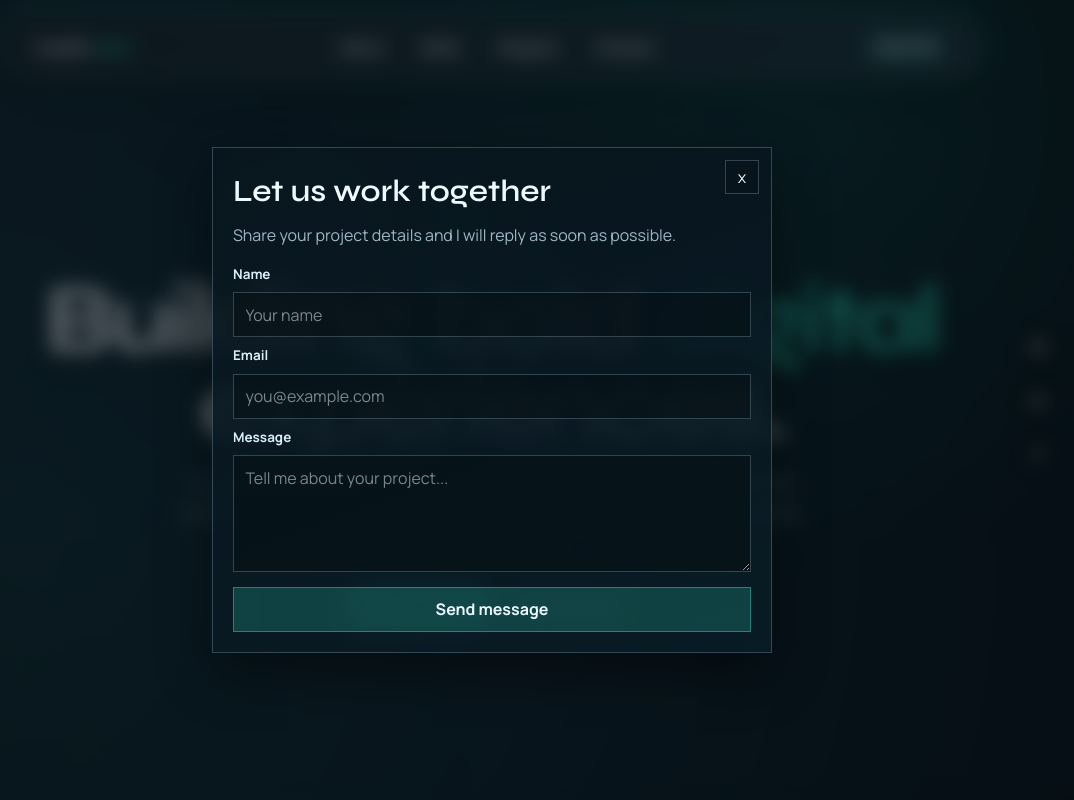
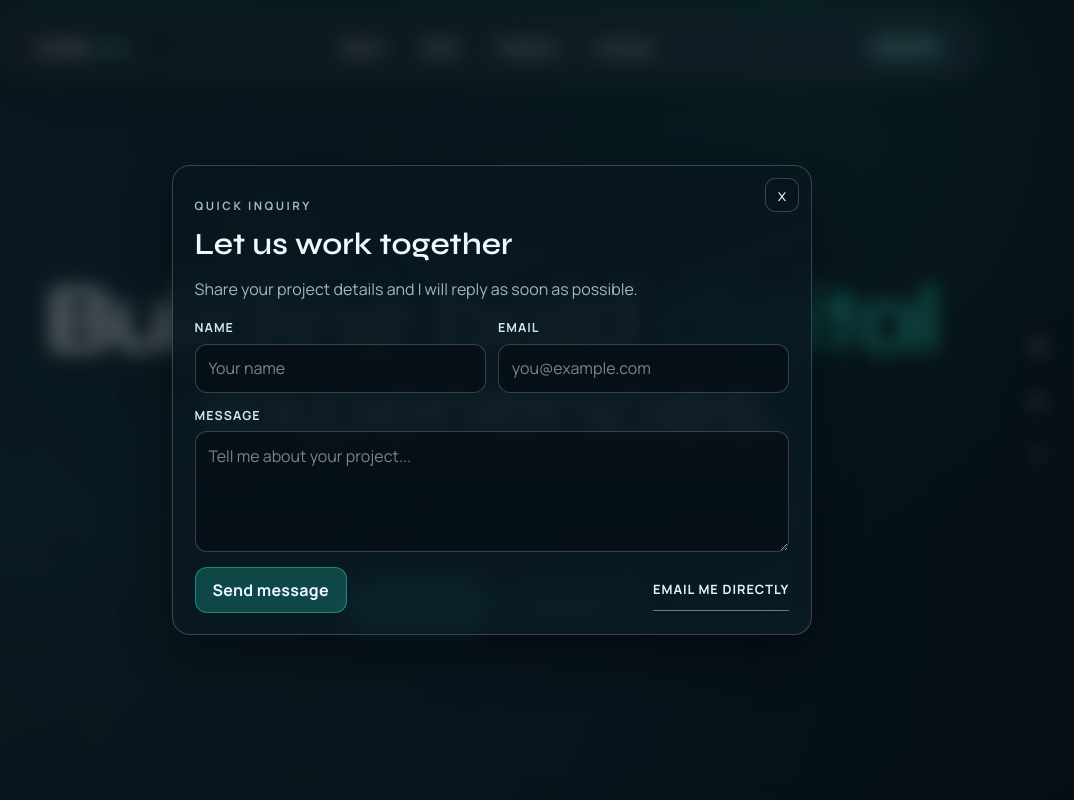
Before and after one commit to aintdrevv/markdev, a React (Vite) app: page / in a window 1280 px wide. Both pictures are taken after a click on the button "HIRE ME". Shown: the top 800 px of the page, without its empty margins (148-1222 px from the left). Built offline with nearby package versions, Linux system fonts and the light colour scheme.

Commit message:
Remove hero background image and clean related styles

```diff
--- a/src/App.jsx
+++ b/src/App.jsx
@@ -1,4 +1,4 @@
-import { useEffect, useLayoutEffect, useState } from 'react';
+import { useEffect, useState } from 'react';
 import Header from './components/Header.jsx';
 import Hero from './components/Hero.jsx';
 import About from './components/About.jsx';
@@ -13,12 +13,6 @@ function App() {
   const [isLoading, setIsLoading] = useState(true);
   const [isVisible, setIsVisible] = useState(false);
   const [isContactModalOpen, setIsContactModalOpen] = useState(false);
-
-  useLayoutEffect(() => {
-    document.documentElement.classList.remove('theme-light');
-    document.body.classList.remove('theme-light');
-    window.localStorage.setItem('theme', 'dark');
-  }, []);
 
   useEffect(() => {
     if (isLoading) return;
--- a/src/components/ContactModal.jsx
+++ b/src/components/ContactModal.jsx
@@ -87,6 +87,7 @@ export default function ContactModal({ open, onClose }) {
         <button type="button" className="contact-modal-close" aria-label="Close contact modal" onClick={onClose}>
           x
         </button>
+        <p className="contact-modal-kicker">Quick Inquiry</p>
         <h3>Let us work together</h3>
         <p>Share your project details and I will reply as soon as possible.</p>
 
@@ -97,6 +98,8 @@ export default function ContactModal({ open, onClose }) {
         ) : null}
 
         <form className="contact-modal-form" onSubmit={handleSubmit}>
+          <div className="contact-modal-row">
+            <div className="contact-modal-field">
               <label htmlFor="modal-name">Name</label>
               <input
                 id="modal-name"
@@ -106,7 +109,9 @@ export default function ContactModal({ open, onClose }) {
                 placeholder="Your name"
                 required
               />
+            </div>
 
+            <div className="contact-modal-field">
               <label htmlFor="modal-email">Email</label>
               <input
                 id="modal-email"
@@ -116,7 +121,10 @@ export default function ContactModal({ open, onClose }) {
                 placeholder="you@example.com"
                 required
               />
+            </div>
+          </div>
 
+          <div className="contact-modal-field">
             <label htmlFor="modal-message">Message</label>
             <textarea
               id="modal-message"
@@ -126,10 +134,16 @@ export default function ContactModal({ open, onClose }) {
               placeholder="Tell me about your project..."
               required
             />
+          </div>
 
+          <div className="contact-modal-actions">
             <button type="submit" disabled={isSubmitting}>
               {isSubmitting ? 'Sending...' : 'Send message'}
             </button>
+            <a className="contact-modal-direct" href="mailto:itsmarkmacaraig@gmail.com">
+              Email Me Directly
+            </a>
+          </div>
         </form>
       </div>
     </div>
--- a/src/index.css
+++ b/src/index.css
@@ -40,28 +40,8 @@ body {
     radial-gradient(circle at 80% 90%, #1a2b35 0%, #09131a 45%);
 }
 
-html.theme-light,
-body.theme-light {
-  background:
-    radial-gradient(circle at 12% 14%, #e8f6ff 0%, #d9eefb 42%),
-    radial-gradient(circle at 85% 88%, #f2fbff 0%, #e7f5ff 50%);
-}
-
 body {
   overflow-x: hidden;
-}
-
-body.theme-light {
-  --surface: rgba(255, 255, 255, 0.72);
-  --surface-strong: rgba(247, 252, 255, 0.95);
-  --line: rgba(28, 82, 110, 0.2);
-  --text: #102937;
-  --muted: #4e6674;
-  --brand: #0f7f6d;
-  --brand-strong: #0b6658;
-  background:
-    radial-gradient(circle at 12% 14%, #e8f6ff 0%, #d9eefb 42%),
-    radial-gradient(circle at 85% 88%, #f2fbff 0%, #e7f5ff 50%);
 }
 
 .site-shell {
@@ -293,51 +273,6 @@ body.theme-light {
   transform: translateY(0);
 }
 
-.theme-toggle-group {
-  display: inline-flex;
-  align-items: center;
-  gap: 0.25rem;
-  padding: 0.2rem;
-  border-radius: 999px;
-  background: rgba(7, 19, 25, 0.5);
-  border: 1px solid rgba(159, 183, 196, 0.26);
-}
-
-.theme-toggle-option {
-  width: 30px;
-  height: 30px;
-  border: 0;
-  border-radius: 999px;
-  background: transparent;
-  color: #d3e6f1;
-  display: inline-flex;
-  align-items: center;
-  justify-content: center;
-  cursor: pointer;
-  box-shadow: none;
-  text-shadow: none;
-  transition: background-color 0.2s ease, color 0.2s ease, transform 0.2s ease;
-}
-
-.theme-toggle-option svg {
-  width: 15px;
-  height: 15px;
-}
-
-.theme-toggle-option:hover {
-  color: #ffffff;
-  background: rgba(159, 183, 196, 0.18);
-}
-
-.theme-toggle-option.active {
-  color: #ffffff;
-  background: rgba(39, 194, 169, 0.28);
-}
-
-.theme-toggle-option:active {
-  transform: scale(0.95);
-}
-
 .menu-toggle[aria-expanded='true'] {
   background: rgba(39, 194, 169, 0.22);
 }
@@ -382,7 +317,7 @@ body.theme-light {
   align-items: center;
   justify-content: center;
   position: relative;
-  overflow: hidden;
+  overflow: visible;
   padding-top: calc(62px + 1rem);
   padding-bottom: 1rem;
 }
@@ -557,27 +492,56 @@ body.theme-light {
 }
 
 .contact-modal {
-  width: min(560px, 100%);
+  width: min(640px, 100%);
   background:
     linear-gradient(160deg, rgba(8, 20, 28, 0.9), rgba(10, 28, 38, 0.86)),
     radial-gradient(circle at 15% 15%, rgba(39, 194, 169, 0.15), transparent 44%);
   border: 1px solid rgba(160, 199, 219, 0.28);
-  border-radius: 0;
-  padding: 1.25rem;
+  border-radius: 18px;
+  padding: 1.35rem;
   position: relative;
   box-shadow: 0 20px 50px rgba(0, 0, 0, 0.42);
 }
 
+.contact-modal-kicker {
+  margin: 0;
+  color: #8fd9cc;
+  font-size: 0.72rem;
+  font-weight: 700;
+  letter-spacing: 0.22em;
+  text-transform: uppercase;
+}
+
 .contact-modal h3 {
-  margin: 0;
+  margin: 0.35rem 0 0;
   font-family: var(--font-display);
   font-size: clamp(1.6rem, 2.4vw, 2.1rem);
 }
 
 .contact-modal p {
-  margin: 0.5rem 0 0;
+  margin: 0.55rem 0 0;
   color: var(--muted);
   line-height: 1.7;
+  max-width: 50ch;
+}
+
+.contact-modal-direct {
+  display: inline-flex;
+  margin-top: 0;
+  color: #dff5ff;
+  text-decoration: none;
+  font-size: 0.8rem;
+  font-weight: 700;
+  letter-spacing: 0.08em;
+  text-transform: uppercase;
+  border-bottom: 1px solid rgba(223, 245, 255, 0.45);
+  align-items: center;
+  height: 42px;
+}
+
+.contact-modal-direct:hover {
+  color: #ffffff;
+  border-bottom-color: rgba(255, 255, 255, 0.8);
 }
 
 .contact-modal-close {
@@ -589,12 +553,12 @@ body.theme-light {
   border: 1px solid rgba(160, 199, 219, 0.28);
   background: rgba(8, 20, 28, 0.8);
   color: #e9f8ff;
-  border-radius: 0;
+  border-radius: 10px;
   cursor: pointer;
 }
 
 .contact-modal-status {
-  margin-top: 0.85rem;
+  margin-top: 1rem;
   padding: 0.55rem 0.7rem;
   border: 1px solid rgba(160, 199, 219, 0.3);
   color: #e9f8ff;
@@ -612,47 +576,80 @@ body.theme-light {
 }
 
 .contact-modal-form {
-  margin-top: 0.95rem;
-  display: grid;
-  gap: 0.5rem;
+  margin-top: 1rem;
+  display: grid;
+  gap: 0.9rem;
+}
+
+.contact-modal-row {
+  display: grid;
+  grid-template-columns: 1fr 1fr;
+  gap: 0.75rem;
+}
+
+.contact-modal-field {
+  display: grid;
+  gap: 0.35rem;
 }
 
 .contact-modal-form label {
-  font-size: 0.84rem;
+  font-size: 0.78rem;
   font-weight: 700;
-  color: #d8eef8;
+  color: #cfe6f3;
+  letter-spacing: 0.08em;
+  text-transform: uppercase;
 }
 
 .contact-modal-form input,
 .contact-modal-form textarea {
   border: 1px solid rgba(160, 199, 219, 0.28);
-  background: rgba(6, 15, 20, 0.6);
+  background: rgba(6, 15, 20, 0.72);
   color: #ecf8ff;
   font: inherit;
-  border-radius: 0;
-  padding: 0.6rem 0.72rem;
+  border-radius: 12px;
+  padding: 0.72rem 0.8rem;
+  transition: border-color 0.2s ease, box-shadow 0.2s ease, background-color 0.2s ease;
 }
 
 .contact-modal-form input:focus,
 .contact-modal-form textarea:focus {
   outline: none;
   border-color: rgba(39, 194, 169, 0.7);
+  box-shadow: 0 0 0 3px rgba(39, 194, 169, 0.15);
+  background: rgba(8, 20, 28, 0.82);
+}
+
+.contact-modal-actions {
+  display: flex;
+  justify-content: space-between;
+  align-items: center;
+  gap: 0.8rem;
+  flex-wrap: wrap;
 }
 
 .contact-modal-form button {
-  margin-top: 0.4rem;
+  margin-top: 0;
   border: 1px solid rgba(39, 194, 169, 0.54);
-  background: rgba(39, 194, 169, 0.24);
+  background: rgba(39, 194, 169, 0.28);
   color: #ecf8ff;
-  border-radius: 0;
-  padding: 0.62rem 0.9rem;
+  border-radius: 12px;
+  min-height: 42px;
+  padding: 0.62rem 1.05rem;
   font-weight: 700;
+  letter-spacing: 0.02em;
   cursor: pointer;
 }
 
 .contact-modal-form button:disabled {
   opacity: 0.62;
   cursor: not-allowed;
+}
+
+@media (max-width: 760px) {
+  .contact-modal-row {
+    grid-template-columns: 1fr;
+    gap: 0.65rem;
+  }
 }
 
 .btn {
@@ -1001,7 +998,7 @@ body.theme-light {
 
 .contact-glass-form {
   display: grid;
-  gap: 0.74rem;
+  gap: 0.9rem;
   width: min(100%, 430px);
   margin-inline: auto;
   border-radius: 16px;
@@ -1009,6 +1006,17 @@ body.theme-light {
   background: rgba(8, 23, 31, 0.42);
 }
 
+.contact-form-row {
+  display: grid;
+  grid-template-columns: 1fr 1fr;
+  gap: 0.75rem;
+}
+
+.contact-form-field {
+  display: grid;
+  gap: 0.35rem;
+}
+
 .contact-glass-form label {
   font-size: 0.84rem;
   color: var(--muted);
@@ -1017,19 +1025,21 @@ body.theme-light {
 .contact-glass-form input,
 .contact-glass-form textarea {
   width: 100%;
-  border: 1px solid rgba(159, 183, 196, 0.28);
-  border-radius: 10px;
-  background: rgba(8, 23, 31, 0.88);
-  color: var(--text);
+  border: 1px solid rgba(160, 199, 219, 0.28);
+  background: rgba(6, 15, 20, 0.72);
+  color: #ecf8ff;
   font: inherit;
-  padding: 0.72rem 0.82rem;
+  border-radius: 12px;
+  padding: 0.72rem 0.8rem;
+  transition: border-color 0.2s ease, box-shadow 0.2s ease, background-color 0.2s ease;
 }
 
 .contact-glass-form input:focus,
 .contact-glass-form textarea:focus {
   outline: none;
-  border-color: rgba(39, 194, 169, 0.8);
-  box-shadow: 0 0 0 3px rgba(39, 194, 169, 0.14);
+  border-color: rgba(39, 194, 169, 0.7);
+  box-shadow: 0 0 0 3px rgba(39, 194, 169, 0.15);
+  background: rgba(8, 20, 28, 0.82);
 }
 
 .contact-glass-form button {
@@ -1587,25 +1597,6 @@ body.theme-light .nav-mobile button:hover {
   box-shadow: none;
 }
 
-body.theme-light .theme-toggle-group {
-  background: rgba(7, 19, 25, 0.5);
-  border-color: rgba(159, 183, 196, 0.26);
-}
-
-body.theme-light .theme-toggle-option {
-  color: #d3e6f1;
-}
-
-body.theme-light .theme-toggle-option:hover {
-  color: #ffffff;
-  background: rgba(159, 183, 196, 0.18);
-}
-
-body.theme-light .theme-toggle-option.active {
-  color: #ffffff;
-  background: rgba(39, 194, 169, 0.28);
-}
-
 body.theme-light .nav-mobile .glass-card {
   background: rgba(6, 17, 23, 0.96);
   box-shadow: 0 14px 32px rgba(0, 0, 0, 0.45), 0 0 20px rgba(39, 194, 169, 0.22);
@@ -1700,7 +1691,7 @@ body.theme-light .contact-glass-form {
 
 body.theme-light .contact-glass-form input,
 body.theme-light .contact-glass-form textarea {
-  background: rgba(252, 255, 255, 0.94);
+  background: rgba(252, 255, 255, 0.96);
   color: #102937;
   border-color: rgba(36, 81, 107, 0.23);
 }
@@ -1712,6 +1703,13 @@ body.theme-light .contact-glass-form button {
 
 body.theme-light .contact-glass-form button:hover {
   background: #0b6658;
+}
+
+@media (max-width: 760px) {
+  .contact-form-row {
+    grid-template-columns: 1fr;
+    gap: 0.65rem;
+  }
 }
 
 body.theme-light .footer {
@@ -1962,9 +1960,9 @@ body.theme-light .footer-location svg {
   display: grid;
   place-items: center;
   background:
-    radial-gradient(circle at 25% 15%, rgba(52, 104, 133, 0.18), transparent 40%),
-    radial-gradient(circle at 82% 85%, rgba(39, 143, 194, 0.12), transparent 38%),
-    linear-gradient(165deg, #e6f5ff 5%, #d8eefb 55%, #edf8ff 100%);
+    radial-gradient(circle at 25% 15%, rgba(39, 194, 169, 0.16), transparent 40%),
+    radial-gradient(circle at 82% 85%, rgba(39, 143, 194, 0.14), transparent 38%),
+    linear-gradient(165deg, #07121a 5%, #0b1d28 55%, #102533 100%);
   transition: opacity 0.62s ease, visibility 0.62s ease, filter 0.62s ease;
 }
 
@@ -1984,8 +1982,8 @@ body.theme-light .footer-location svg {
   width: 56px;
   height: 56px;
   border-radius: 999px;
-  border: 2px solid rgba(26, 73, 98, 0.25);
-  border-top-color: rgba(26, 73, 98, 0.82);
+  border: 2px solid rgba(159, 183, 196, 0.26);
+  border-top-color: rgba(225, 242, 252, 0.85);
   animation: spin 1.1s linear infinite;
 }
 
@@ -1994,18 +1992,18 @@ body.theme-light .footer-location svg {
   font-size: clamp(2.1rem, 6vw, 4rem);
   font-weight: 700;
   letter-spacing: -0.04em;
-  color: #0f3142;
-  text-shadow: 0 10px 24px rgba(52, 104, 133, 0.2);
+  color: #eaf7ff;
+  text-shadow: 0 10px 24px rgba(0, 0, 0, 0.45);
 }
 
 .loading-cursor {
   display: inline-block;
-  color: #0f3142;
+  color: #eaf7ff;
   animation: blink-step 0.68s step-end infinite;
 }
 
 .loading-subtext {
-  color: rgba(26, 73, 98, 0.7);
+  color: rgba(207, 230, 242, 0.72);
   font-size: 0.79rem;
   font-weight: 700;
   text-transform: uppercase;
```
Also changed, not shown: src/components/Contact.jsx (+8 -0 lines). Lines whose indentation alone changed are shown as unchanged.
